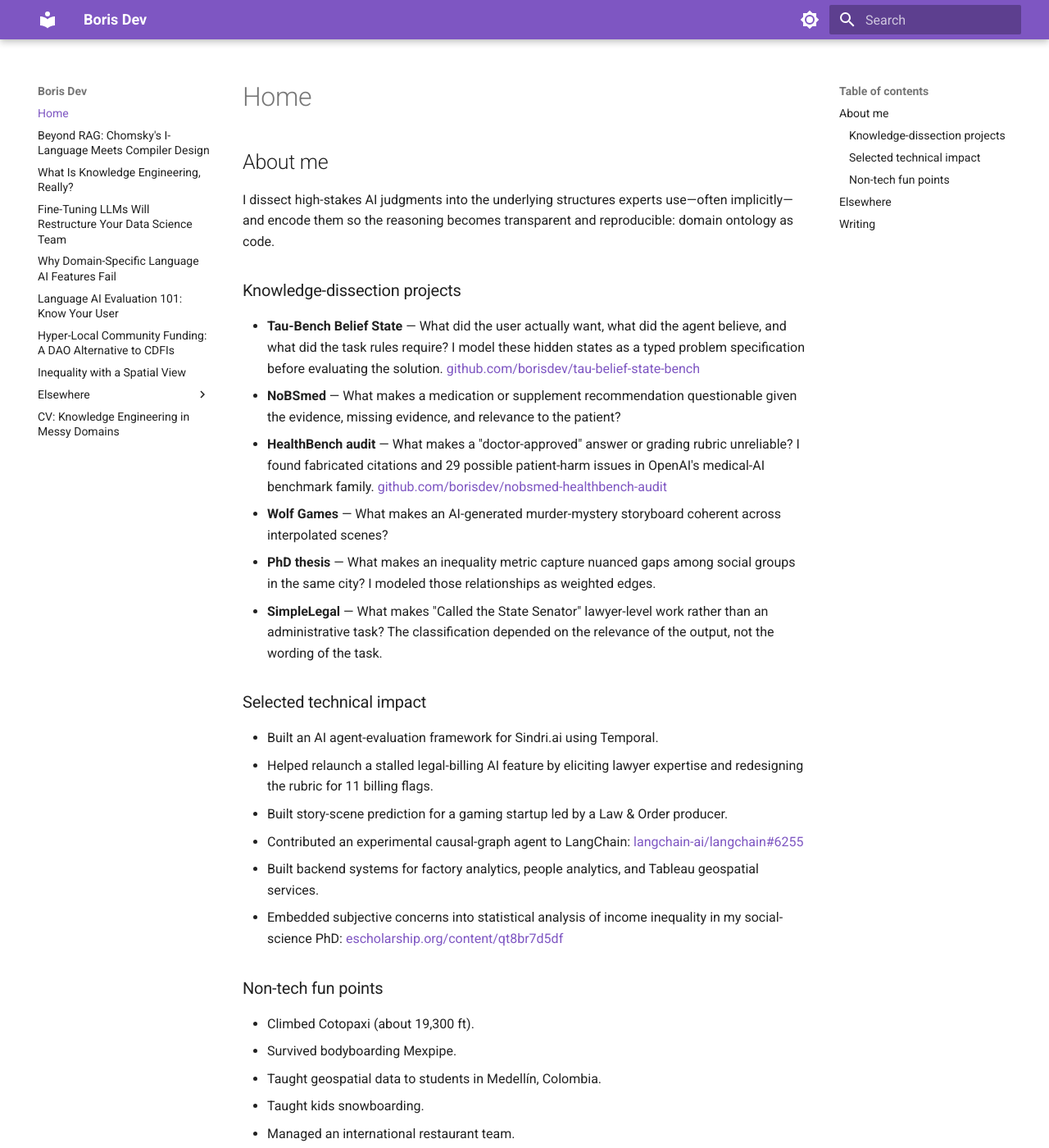
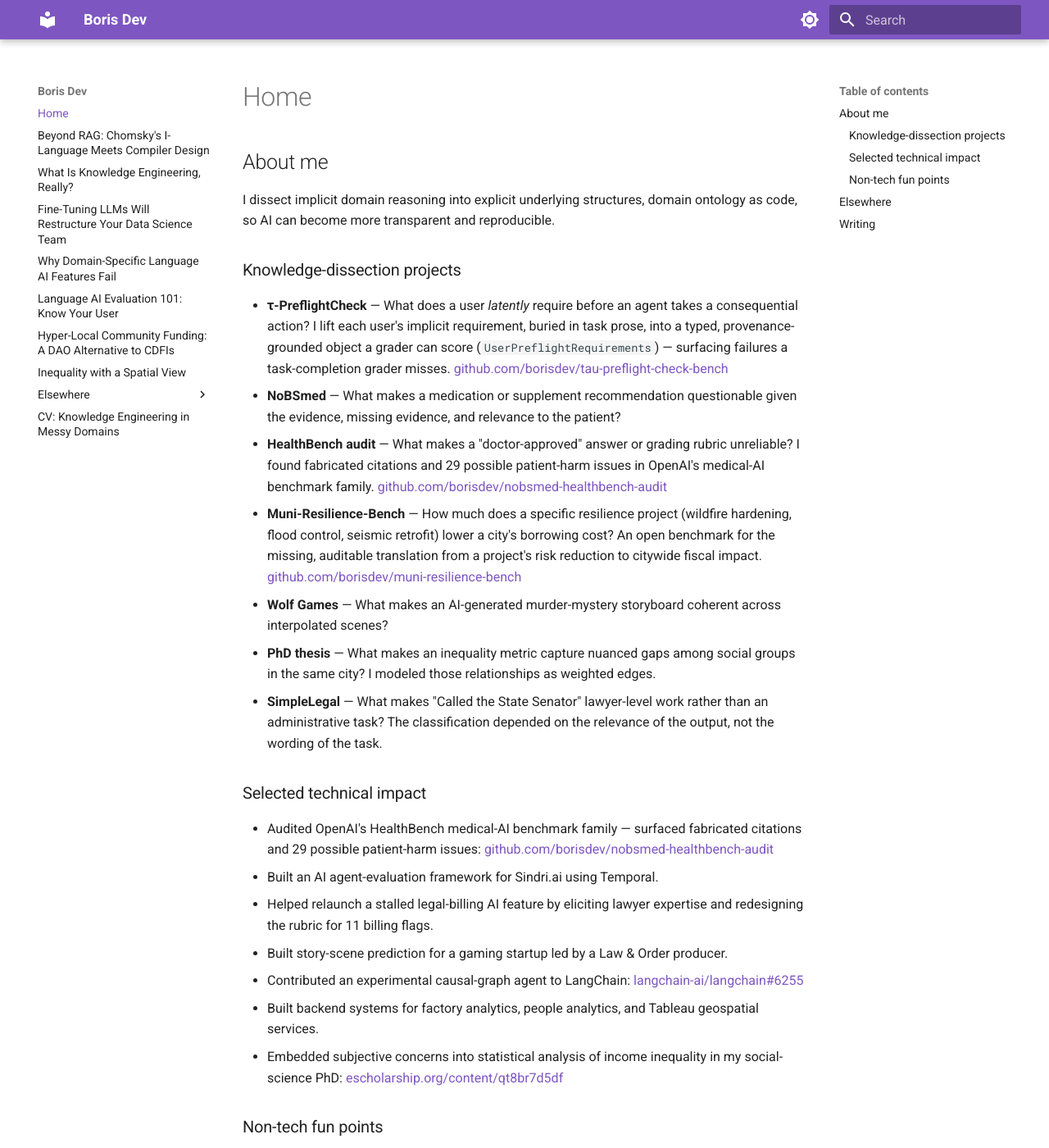
Before and after one commit to borisdev/borisdev.github.io, an MkDocs documentation site: the page built from docs/index.md, in a window 1280 px wide and 1400 px high. Shown: the whole window at 82% size. Built offline with MkDocs 1.6.1 and Material for MkDocs 9.7.7, drawn with Linux system fonts in a browser that asks for light colours.

Commit message:
about me: refresh tagline; rename Tau project → τ-PreflightCheck (tau-preflight-check-bench); add Muni-Resilience-Bench; add HealthBench audit to Selected technical impact

```diff
--- a/docs/index.md
+++ b/docs/index.md
@@ -5,19 +5,21 @@ description: Essays on intermediate representations, evaluation, and the IR-comp
 
 ## About me
 
-I dissect high-stakes AI judgments into the underlying structures experts use—often implicitly—and encode them so the reasoning becomes transparent and reproducible: domain ontology as code.
+I dissect implicit domain reasoning into explicit underlying structures, domain ontology as code, so AI can become more transparent and reproducible.
 
 ### Knowledge-dissection projects
 
-- **Tau-Bench Belief State** — What did the user actually want, what did the agent believe, and what did the task rules require? I model these hidden states as a typed problem specification before evaluating the solution. [github.com/borisdev/tau-belief-state-bench](https://github.com/borisdev/tau-belief-state-bench)
+- **τ-PreflightCheck** — What does a user *latently* require before an agent takes a consequential action? I lift each user's implicit requirement, buried in task prose, into a typed, provenance-grounded object a grader can score (`UserPreflightRequirements`) — surfacing failures a task-completion grader misses. [github.com/borisdev/tau-preflight-check-bench](https://github.com/borisdev/tau-preflight-check-bench)
 - **NoBSmed** — What makes a medication or supplement recommendation questionable given the evidence, missing evidence, and relevance to the patient?
 - **HealthBench audit** — What makes a "doctor-approved" answer or grading rubric unreliable? I found fabricated citations and 29 possible patient-harm issues in OpenAI's medical-AI benchmark family. [github.com/borisdev/nobsmed-healthbench-audit](https://github.com/borisdev/nobsmed-healthbench-audit)
+- **Muni-Resilience-Bench** — How much does a specific resilience project (wildfire hardening, flood control, seismic retrofit) lower a city's borrowing cost? An open benchmark for the missing, auditable translation from a project's risk reduction to citywide fiscal impact. [github.com/borisdev/muni-resilience-bench](https://github.com/borisdev/muni-resilience-bench)
 - **Wolf Games** — What makes an AI-generated murder-mystery storyboard coherent across interpolated scenes?
 - **PhD thesis** — What makes an inequality metric capture nuanced gaps among social groups in the same city? I modeled those relationships as weighted edges.
 - **SimpleLegal** — What makes "Called the State Senator" lawyer-level work rather than an administrative task? The classification depended on the relevance of the output, not the wording of the task.
 
 ### Selected technical impact
 
+- Audited OpenAI's HealthBench medical-AI benchmark family — surfaced fabricated citations and 29 possible patient-harm issues: [github.com/borisdev/nobsmed-healthbench-audit](https://github.com/borisdev/nobsmed-healthbench-audit)
 - Built an AI agent-evaluation framework for Sindri.ai using Temporal.
 - Helped relaunch a stalled legal-billing AI feature by eliciting lawyer expertise and redesigning the rubric for 11 billing flags.
 - Built story-scene prediction for a gaming startup led by a Law & Order producer.
```
